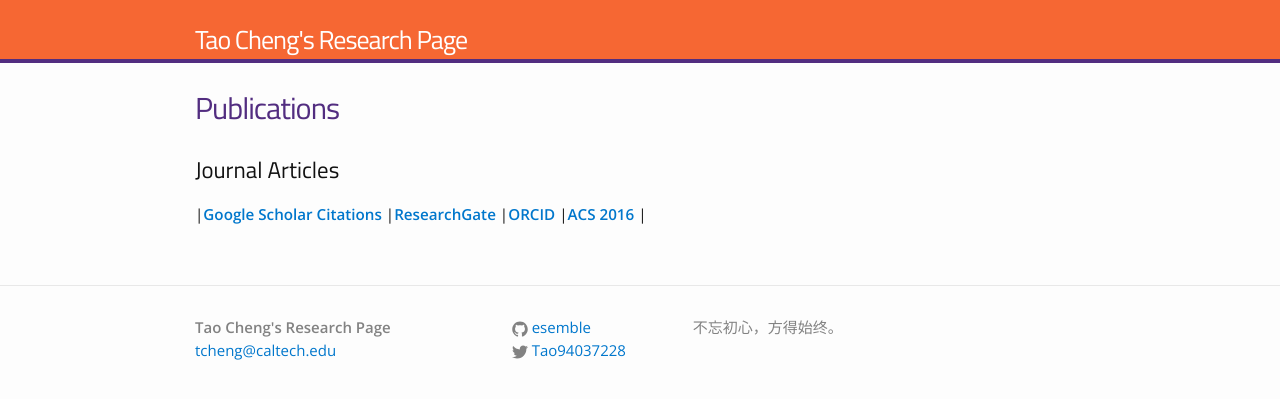
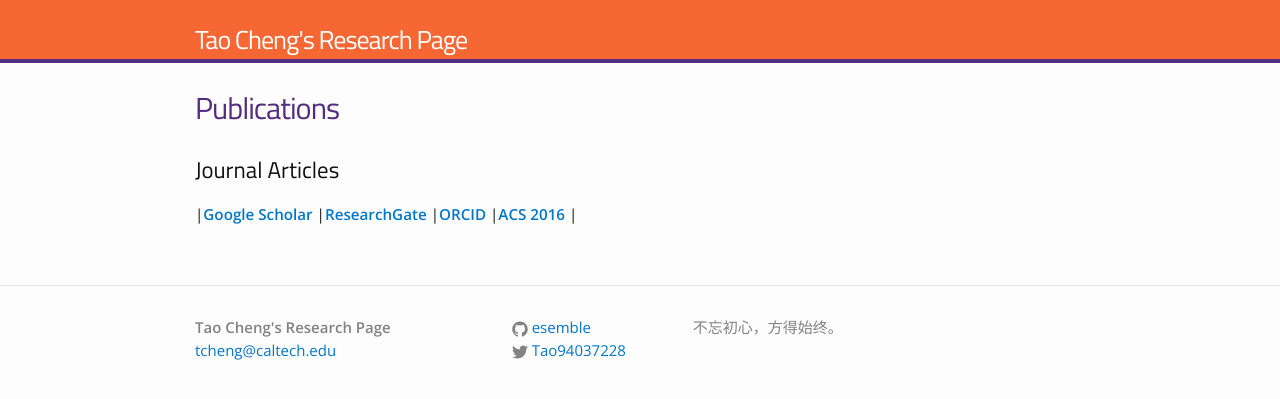
Before and after one commit to ensemble-learning/ensemble-learning.github.io, a Jekyll site: the page built from publications.md, in a window 1280 px wide. Shown: the top 399 px of the page. Built offline with Jekyll 4.4.1, drawn with Linux system fonts in a browser that asks for light colours.

Commit message:
Update publications.md

```diff
--- a/publications.md
+++ b/publications.md
@@ -5,7 +5,7 @@ permalink: /publications/
 ---
 
 ## Journal Articles
-|[**Google Scholar Citations**](https://goo.gl/AgbNaK)
+|[**Google Scholar**](https://goo.gl/AgbNaK)
 |[**ResearchGate**](https://www.researchgate.net/profile/Tao_Cheng13)
 |[**ORCID**](http://orcid.org/0000-0003-4830-177X)
 |[**ACS 2016**](https://goo.gl/mqexYI)
```
